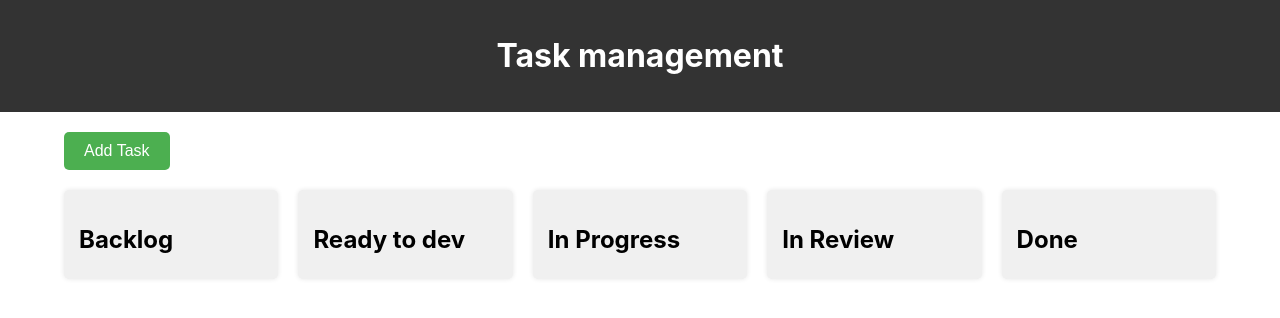
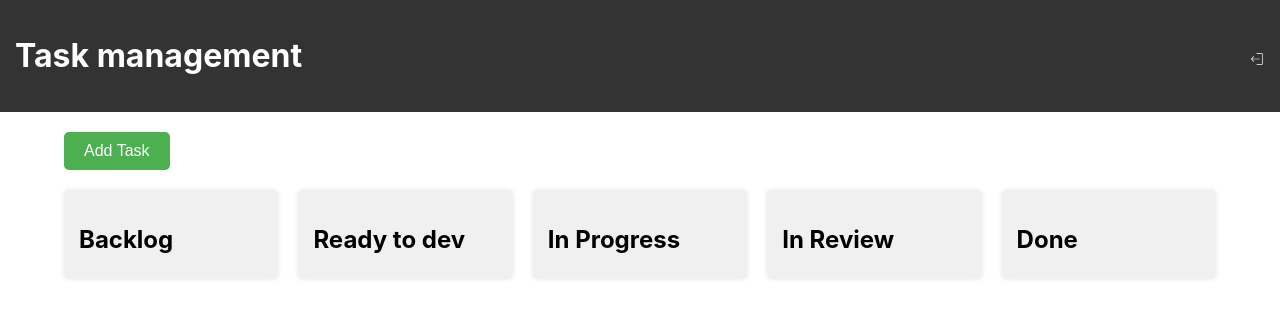
Before and after one commit to NicolaePaulGeambazu/TaskManagement, a React (Create React App) app: page / in a window 1280 px wide. Shown: the top 318 px of the page. Built offline with nearby package versions, Linux system fonts and the light colour scheme.

Commit message:
add log off option

```diff
--- a/src/component/Layout/Header.tsx
+++ b/src/component/Layout/Header.tsx
@@ -1,13 +1,17 @@
-import { HeaderContainer } from '../../globalstyle';
-
+import { HeaderContainer, LogOffButton } from '../../globalstyle';
 interface HeaderProps {
   title: string;
 }
 
+const clearDataSession = () => {
+    localStorage.clear();
+    window.location.reload();
+}
 const Header = ({ title } : HeaderProps) => {
   return (
     <HeaderContainer>
-      <h1>{title}</h1>
+            <h1>{title}</h1>
+            <LogOffButton onClick={() => clearDataSession()}/>
     </HeaderContainer>
   );
 };
--- a/src/component/Modal/TaskModal.tsx
+++ b/src/component/Modal/TaskModal.tsx
@@ -11,24 +11,24 @@ interface TaskModalProps {
   taskToEdit?: Task | null;
 }
 
-const TaskModal = ({ isOpen, onRequestClose, onAddTask, onEditTask, taskToEdit } : TaskModalProps) => {
+const TaskModal = ({ isOpen, onRequestClose, onAddTask, onEditTask, taskToEdit }: TaskModalProps) => {
   const [title, setTitle] = useState('');
   const [description, setDescription] = useState('');
   const [status, setStatus] = useState('None');
 
   useEffect(() => {
-    // Update the state with the values from taskToEdit when it changes
+    if (isOpen) {
       if (taskToEdit) {
         setTitle(taskToEdit.title);
         setDescription(taskToEdit.description);
         setStatus(taskToEdit.status);
       } else {
-      // Reset the state when taskToEdit is null (add mode)
         setTitle('');
         setDescription('');
         setStatus('None');
       }
-  }, [taskToEdit]);
+    }
+  }, [isOpen, taskToEdit]);
 
   const handleAddTask = () => {
     const newTask = { title, description, status };
@@ -38,16 +38,25 @@ const TaskModal = ({ isOpen, onRequestClose, onAddTask, onEditTask, taskToEdit }
     }
 
     onAddTask(newTask);
+    resetState();
     onRequestClose();
   };
 
   const handleEditTask = () => {
-    const ed = {id: taskToEdit?.id, title, description, status}
+    const ed = { id: taskToEdit?.id, title, description, status };
     if (taskToEdit) {
       onEditTask(Object.assign({}, taskToEdit, ed));
+      resetState();
       onRequestClose();
     }
   };
+
+  const resetState = () => {
+    setTitle('');
+    setDescription('');
+    setStatus('None');
+  };
+
   return (
     <>
     {isOpen && (
@@ -58,18 +67,9 @@ const TaskModal = ({ isOpen, onRequestClose, onAddTask, onEditTask, taskToEdit }
             <Closebutton onClick={onRequestClose} />
           </WrapperInline>
           <FormLabel>Title:</FormLabel>
-            <FormInput
-              type="text"
-              value={title}
-              onChange={(e) => setTitle(e.target.value)}
-              placeholder="Enter title"
-            />
+          <FormInput type="text" value={title} onChange={(e) => setTitle(e.target.value)} placeholder="Enter title" />
           <FormLabel>Description:</FormLabel>
-            <FormTextarea
-              value={description}
-              onChange={(e) => setDescription(e.target.value)}
-              placeholder="Enter description"
-            />
+          <FormTextarea value={description} onChange={(e) => setDescription(e.target.value)} placeholder="Enter description" />
           <FormLabel>Status:</FormLabel>
           <FormSelect value={status} onChange={(e) => setStatus(e.target.value)}>
             <option value="None">None</option>
--- a/src/globalstyle.tsx
+++ b/src/globalstyle.tsx
@@ -1,5 +1,7 @@
 import styled from 'styled-components';
 import { IoMdClose } from "react-icons/io";
+import { CiLogout } from "react-icons/ci";
+
 
 export const Wrapper = styled.div`
     width: 90%;
@@ -13,15 +15,27 @@ font-size: 25px;
 
 
 export const HeaderContainer = styled.header`
-  display: flex;
-  justify-content: center;
-  align-items: center;
   padding: 15px;
   background-color: #333;
   color: #fff;
+  display: flex;
+  justify-content: space-between;
+  align-items: baseline;
 
   @media (max-width: 768px) {
     flex-direction: column;
     text-align: center;
   }
 `;
+
+export const LogOffButton = styled(CiLogout)`
+  cursor: pointer;
+`;
+
+export const WrapperHeaderContent = styled.div`
+    display: flex;
+    align-items: center;
+    justify-content: space-between;
+    width: 90%;
+    margin: auto;
+`;
```
Lines whose indentation alone changed are shown as unchanged.
